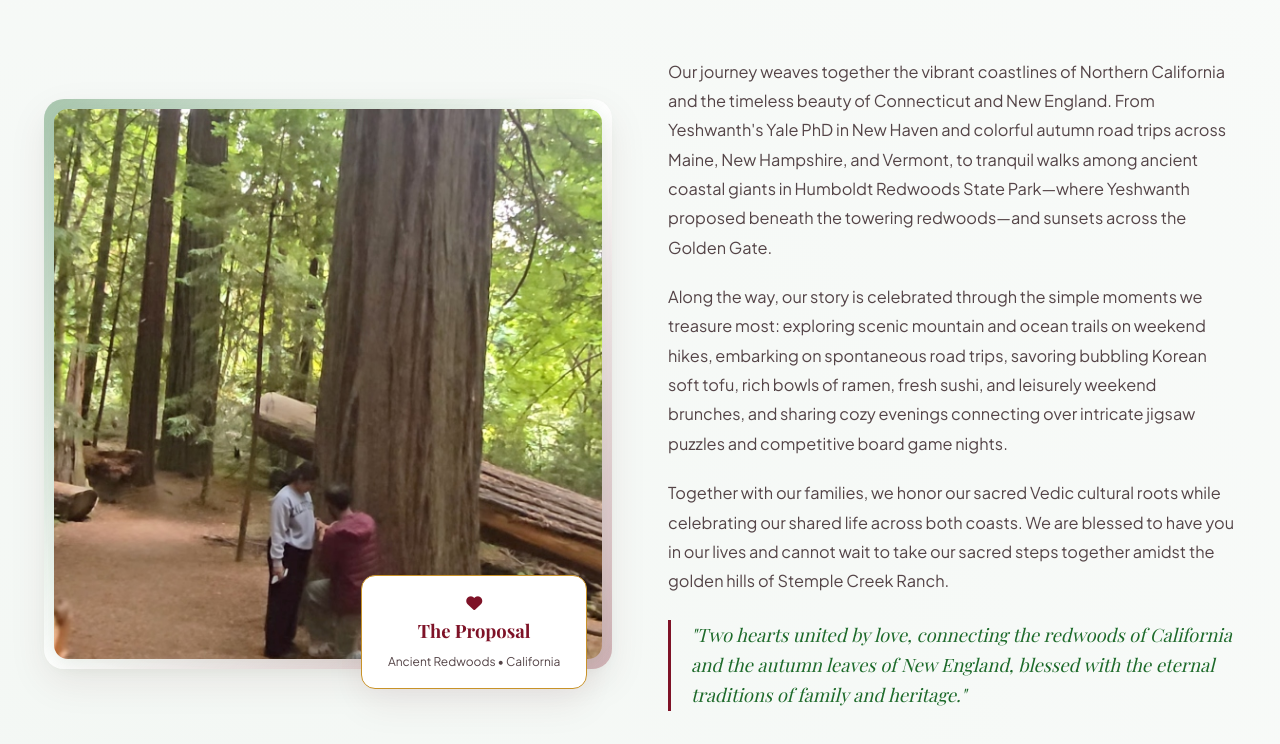
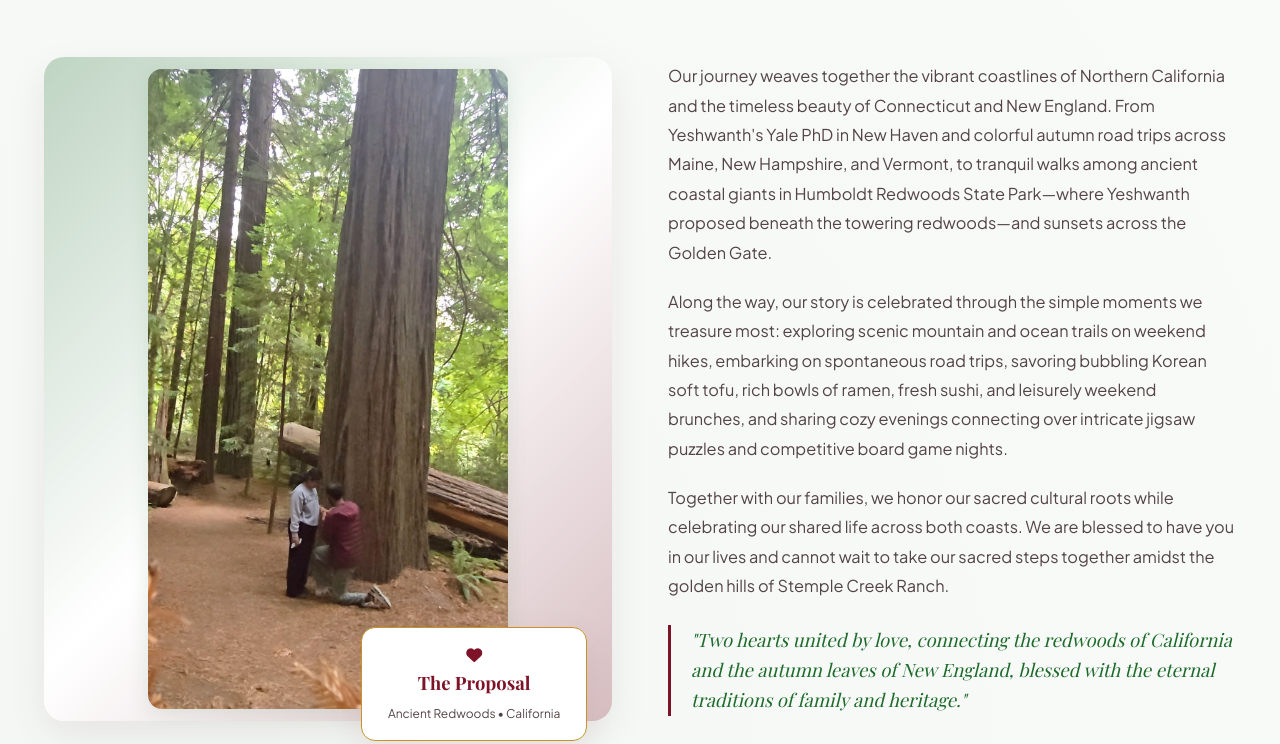
Before and after one commit to yeshwanthv5/wedding, a plain HTML site: page index.html in a window 1280 px wide. Shown: the part 1367-2111 px from the top of the page. Drawn offline with nearby package versions, Linux system fonts and the light colour scheme; a web font is replaced by a local one.

Commit message:
Ensure proposal picture is fully visible without cropping

```diff
--- a/css/style.css
+++ b/css/style.css
@@ -1070,16 +1070,22 @@ h1, h2, h3, h4, h5, h6 {
 .story-image-card {
   position: relative;
   border-radius: var(--radius-lg);
-  padding: 10px;
-  background: linear-gradient(135deg, rgba(29, 106, 42, 0.35), #ffffff, rgba(126, 18, 39, 0.3));
+  padding: 12px;
+  background: linear-gradient(135deg, rgba(29, 106, 42, 0.25), #ffffff, rgba(126, 18, 39, 0.25));
   box-shadow: var(--shadow-elevated);
+  display: flex;
+  justify-content: center;
+  align-items: center;
+  text-align: center;
 }
 
 .story-image-card img {
-  width: 100%;
-  height: 550px;
-  object-fit: cover;
-  object-position: center 60%;
+  width: auto;
+  max-width: 100%;
+  height: auto;
+  max-height: 640px;
+  object-fit: contain;
+  margin: 0 auto;
   border-radius: calc(var(--radius-lg) - 6px);
   display: block;
   box-shadow: 0 4px 20px rgba(29, 106, 42, 0.12);
--- a/index.html
+++ b/index.html
@@ -16,7 +16,7 @@
   <link rel="stylesheet" href="https://cdnjs.cloudflare.com/ajax/libs/font-awesome/6.4.0/css/all.min.css">
 
   <!-- Core Light Luxury California Styling -->
-  <link rel="stylesheet" href="css/style.css?v=24">
+  <link rel="stylesheet" href="css/style.css?v=25">
 </head>
 
 <body>
@@ -64,7 +64,7 @@
     <section id="home" class="hero-section">
       <div class="container hero-content">
 
-        <!-- Sacred Telugu Vedic Invocations -->
+        <!-- Sacred Telugu Invocations -->
         <div class="telugu-invocation">
           <div class="telugu-blessing-quote">'వధూవరాభ్యామ్ వరదా భవంతు'</div>
           <div class="telugu-blessing-sub">॥ శ్రీరస్తు • శుభమస్తు • అవిఘ్నమస్తు ॥ &nbsp;|&nbsp; ॥ శ్రీ మహా గణాధిపతయే నమః
@@ -156,7 +156,8 @@
 
         <div class="story-grid">
           <div class="story-image-card">
-            <img src="assets/images/real_redwood_proposal.jpg?v=2" alt="Yeshwanth proposing to Ankitha under the ancient California giant redwoods">
+            <img src="assets/images/real_redwood_proposal.jpg?v=2"
+              alt="Yeshwanth proposing to Ankitha under the ancient California giant redwoods">
             <div class="story-image-badge">
               <i class="fas fa-heart" style="color:var(--color-redwood); margin-bottom: 4px;"></i>
               <span>The Proposal</span>
@@ -173,7 +174,7 @@
               mountain and ocean trails on weekend hikes, embarking on spontaneous road trips, savoring bubbling Korean
               soft tofu, rich bowls of ramen, fresh sushi, and leisurely weekend brunches, and sharing cozy evenings
               connecting over intricate jigsaw puzzles and competitive board game nights.</p>
-            <p>Together with our families, we honor our sacred Vedic cultural roots while celebrating our shared life
+            <p>Together with our families, we honor our sacred cultural roots while celebrating our shared life
               across both coasts. We are blessed to have you in our lives and cannot wait to take our sacred steps
               together amidst the golden hills of Stemple Creek Ranch.</p>
 
@@ -327,9 +328,9 @@
 
         <div class="section-header">
           <div class="telugu-blessing-quote" style="margin-bottom: 0.5rem;">'వధూవరాభ్యామ్ వరదా భవంతు'</div>
-          <div class="section-subtitle">Vedic Telugu Wedding Methodology</div>
+          <div class="section-subtitle">Telugu Wedding Methodology</div>
           <h2 class="section-title"><span class="california-gradient-text">Wedding Ceremony</span></h2>
-          <p class="section-description">A guided walk through the sacred Vedic rites conducted in Sanskrit at the
+          <p class="section-description">A guided walk through the sacred rites conducted in Sanskrit at the
             Kalyana Mandapam.</p>
         </div>
 
@@ -342,7 +343,7 @@
           <p class="ceremony-intro-text">
             The Wedding takes place in the <strong>Kalyana Mandapam</strong>. This sacred wedding pavilion symbolizes
             the <strong>Universe</strong>. The wedding ceremony is conducted in <strong>Sanskrit</strong>, the language
-            of the Hindu Scriptures, following timeless Vedic traditions.
+            of the Hindu Scriptures, following timeless traditions.
           </p>
         </div>
 
@@ -405,7 +406,7 @@
             <div class="step-card-title-en">Kanyadanam</div>
             <p class="step-card-body">
               The Bride is made to sit in a cane weaved basket (symbolizing her father’s lap) and is given as a sacred
-              gift to the bridegroom through her parents with solemn Vedic blessings.
+              gift to the bridegroom through her parents with solemn blessings.
             </p>
           </div>
 
@@ -842,7 +843,7 @@
   </footer>
 
   <!-- Clean Static Scripts -->
-  <script src="js/app.js?v=24"></script>
+  <script src="js/app.js?v=25"></script>
 </body>
 
 </html>
```
